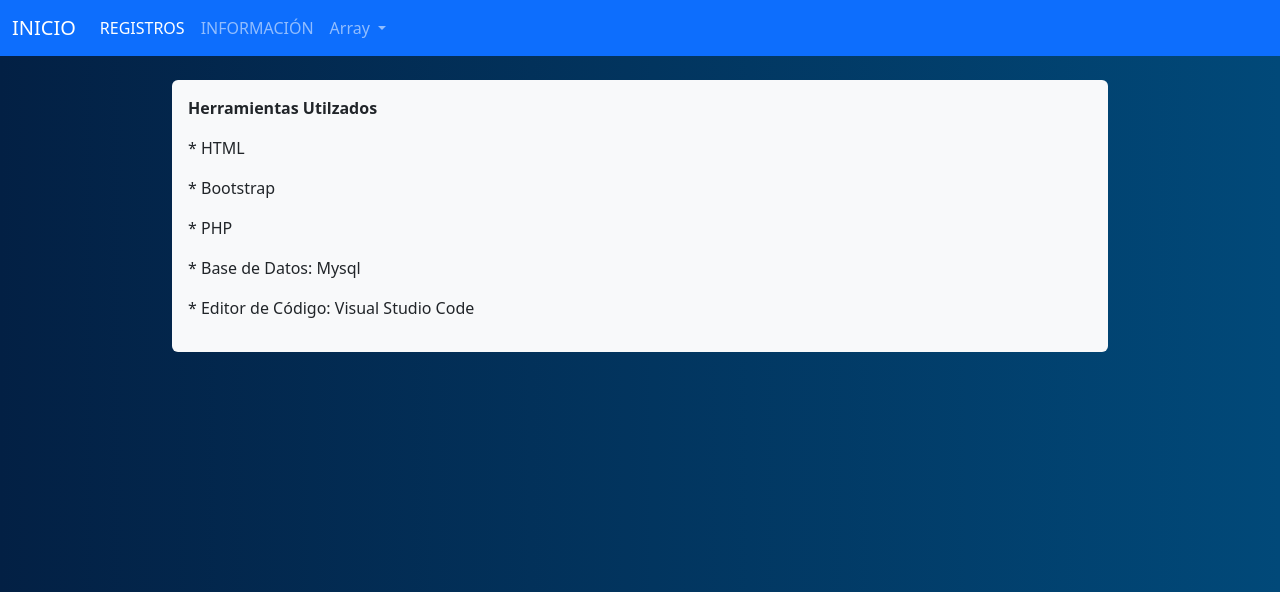
After one commit to petca2018/PROYECTO-COSAMI, a PHP site: page /informacion.php in a window 1280 px wide. The commit adds this page. Shown: the top 592 px of the page. Run offline with PHP 8.4, Linux system fonts and the light colour scheme; the visitor is signed in with stand-in values (Sample User, id 1).

Commit message:
Modificaciones

```diff
--- a/header.php
+++ b/header.php
@@ -30,7 +30,7 @@
               <a class="nav-link active" aria-current="page" href="registropersona.php">REGISTROS</a>
             </li>
             <li class="nav-item">
-              <a class="nav-link" href="#">INFORMACIÓN</a>
+              <a class="nav-link" href="informacion.php">INFORMACIÓN</a>
             </li>
             <li class="nav-item dropdown">
               <a class="nav-link dropdown-toggle" href="#" role="button" data-bs-toggle="dropdown" aria-expanded="false">
--- /dev/null
+++ b/informacion.php
@@ -0,0 +1,24 @@
+<?php include 'header.php' ?>
+<!DOCTYPE html>
+<html lang="en">
+<head>
+    <meta charset="UTF-8">
+    <meta http-equiv="X-UA-Compatible" content="IE=edge">
+    <meta name="viewport" content="width=device-width, initial-scale=1.0">
+    <title>Document</title>
+</head>
+<body>
+    <div class="container col-xs-12 col-sm-9 col-md-9 --bs-body-color-rgb">
+        <br>
+        <div class="shadow-none p-3 mb-5 bg-body-tertiary rounded">
+            <p class="fw-bold">Herramientas Utilzados</p>
+            <p class="fw-medium">* HTML</p>
+            <p class="fw-medium">* Bootstrap</p>
+            <p class="fw-medium">* PHP</p>
+            <p class="fw-medium">* Base de Datos: Mysql</p>
+            <p class="fw-medium">* Editor de Código: Visual Studio Code</p>
+        </div>
+    </div>
+
+
+<?php include 'footer.php' ?>
--- a/inicio.php
+++ b/inicio.php
@@ -9,7 +9,6 @@
     <!-- Bootstrap CSS -->
     <link href="https://cdn.jsdelivr.net/npm/bootstrap@5.3.2/dist/css/bootstrap.min.css" rel="stylesheet" integrity="sha384-T3c6CoIi6uLrA9TneNEoa7RxnatzjcDSCmG1MXxSR1GAsXEV/Dwwykc2MPK8M2HN" crossorigin="anonymous">
 
-  </head>
     <title>INICIO</title>
   </head>
   <body>
@@ -33,7 +32,7 @@
     <br>
     <div class=" container col-xs-12 col-sm-6 col-md-6 shadow-lg p-3 mb-5 bg-body-tertiary rounded" >
     <p class="fs-3 align-middle fw-bold align-middle" >REGISTRO DE PERSONAS</p>
-    <p class="fs-4 text-break">Esta página ayudará con el registro de personas digitalmete, evitando tener que hacerlo de forma manual. La información estará almacenada  en una Base de Datos. </p>
+    <p class="fs-6 text-break">Esta página ayudará con el registro de personas digitalmete, evitando tener que hacerlo de forma manual. La información estará almacenada  en una Base de Datos. </p>
     </div>
 
 
```
